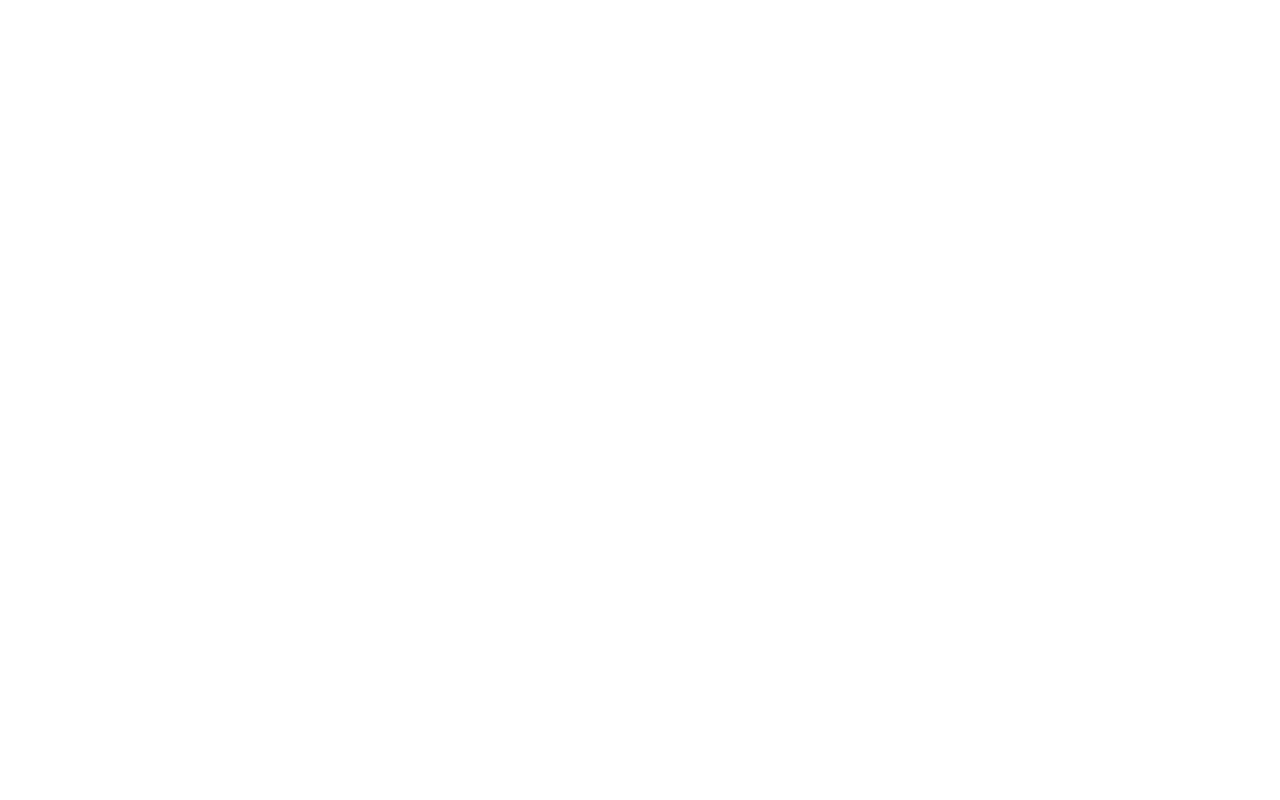
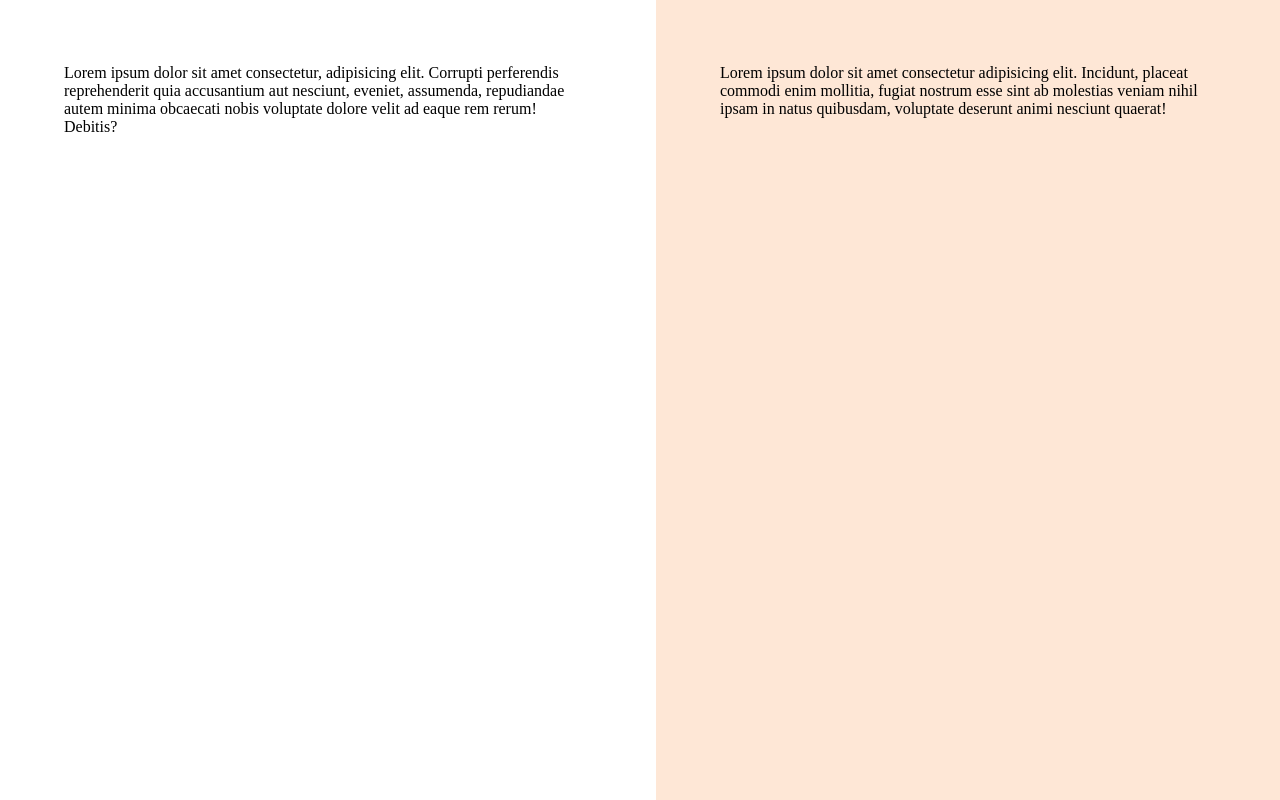
Before and after one commit to kimurinhakikii/projeto-formulario-matricula, a plain HTML site: page index.html in a window 1280 px wide. Drawn offline with Linux system fonts and the light colour scheme.

Commit message:
layout css

```diff
--- a/index.html
+++ b/index.html
@@ -12,6 +12,18 @@
     <link href="https://fonts.googleapis.com/css2?family=Poppins:ital,wght@0,100;0,200;0,300;0,400;0,500;0,600;0,700;0,800;0,900;1,100;1,200;1,300;1,400;1,500;1,600;1,700;1,800;1,900&display=swap" rel="stylesheet">
 </head>
 <body>
+    <div id="app">
+        <main>
+            <div class="main-container">
+                Lorem ipsum dolor sit amet consectetur, adipisicing elit. Corrupti perferendis reprehenderit quia accusantium aut nesciunt, eveniet, assumenda, repudiandae autem minima obcaecati nobis voluptate dolore velit ad eaque rem rerum! Debitis?
+            </div>
+        </main>
 
+        <aside>
+            <div class="aside-container">
+                Lorem ipsum dolor sit amet consectetur adipisicing elit. Incidunt, placeat commodi enim mollitia, fugiat nostrum esse sint ab molestias veniam nihil ipsam in natus quibusdam, voluptate deserunt animi nesciunt quaerat!
+            </div>
+        </aside>
+    </div>
 </body>
 </html>
--- a/styles/global.css
+++ b/styles/global.css
@@ -1,3 +1,9 @@
+* {
+    margin: 0;
+    padding: 0;
+    box-sizing: border-box;
+}
+
 :root {
     --font-family: "Poppins", sans-serif;
     --text: 400 1rem/1.5 var(--font-family);
@@ -16,3 +22,7 @@
 
     --semantic-error: #DC2626;
 }
+
+body {
+    overflow: hidden;
+}
--- a/styles/index.css
+++ b/styles/index.css
@@ -1 +1,2 @@
 @import url(global.css);
+@import url(layout.css);
--- /dev/null
+++ b/styles/layout.css
@@ -0,0 +1,26 @@
+#app {
+    display: grid;
+    grid-template-columns: 51.25% 48.75%;
+    height: 100vh;
+    overflow: hidden;
+}
+
+main {
+    overflow: auto;
+    padding: 4rem;
+
+    & .main-container {
+        max-width: 33rem;
+        margin-left: auto;
+    }
+}
+
+aside {
+    background-color: var(--surface-secondary);
+    padding: 4rem;
+
+    & .aside-container {
+        max-width: 31rem;
+
+    }
+}
```
